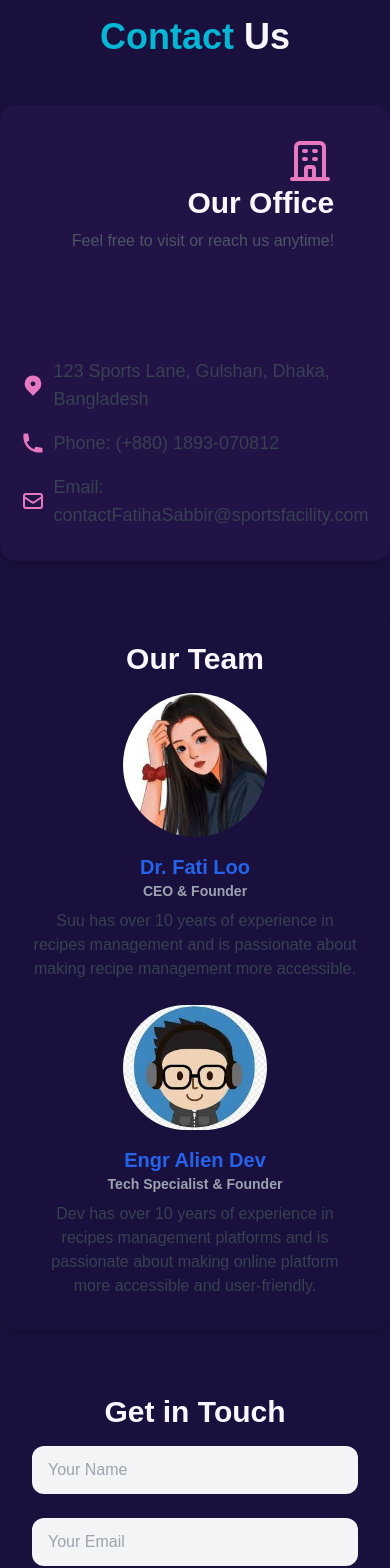
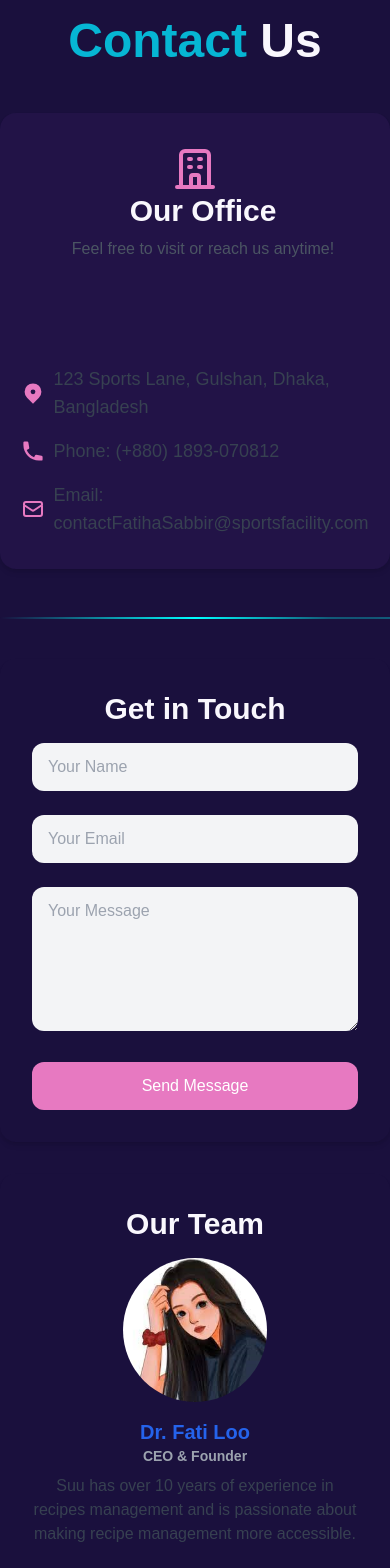
Before and after one commit to devalienbrain/tasty-tales-recipe-sharing-client, a Next.js app: page /contact in a window 390 px wide. Shown: the part 160-1728 px from the top of the page. Built offline with nearby package versions, Linux system fonts and the light colour scheme.

Commit message:
Redux added: code structure ok now

```diff
--- a/package.json
+++ b/package.json
@@ -9,11 +9,13 @@
     "lint": "next lint"
   },
   "dependencies": {
+    "@reduxjs/toolkit": "^2.3.0",
     "next": "14.1.3",
     "react": "^18",
     "react-dom": "^18",
     "react-hook-form": "^7.51.0",
     "react-icons": "^5.3.0",
+    "react-redux": "^9.1.2",
     "sharp": "^0.33.5"
   },
   "devDependencies": {
--- a/src/app/about/page.tsx
+++ b/src/app/about/page.tsx
@@ -5,7 +5,7 @@ const AboutUs: React.FC = () => {
   return (
     <section className="w-full py-10 text-base-content">
       <div className="container mx-auto space-y-8">
-        <h1 className="text-4xl font-extrabold text-center mb-6">
+        <h1 className="text-5xl font-black text-center mb-6">
           About <span className="text-cyan-400">TastyTales</span>
         </h1>
 
--- a/src/app/contact/page.tsx
+++ b/src/app/contact/page.tsx
@@ -36,14 +36,14 @@ const ContactUs: React.FC = () => {
       <section className="w-full py-10 bg-base-100 text-base-content">
         <div>
           {/* Title */}
-          <h1 className="text-4xl font-extrabold text-center mb-12">
+          <h1 className="text-5xl font-black text-center mb-12">
             {" "}
             <span className="text-cyan-500">Contact</span> Us
           </h1>
           {/* Contact Information */}
           <div className="my-12 flex flex-col md:flex-row justify-center items-center gap-20 shadow-md rounded-2xl bg-purple-500/5 p-8">
             {/* Left Side: Icon and Title */}
-            <div className="flex flex-col items-end space-x-4 mb-6 md:mb-0">
+            <div className="flex flex-col items-center md:items-end space-x-4 mb-6 md:mb-0">
               {/* Office Icon */}
               <div className="text-primary">
                 <i className="text-5xl">
@@ -51,7 +51,7 @@ const ContactUs: React.FC = () => {
                 </i>
               </div>
               {/* Office Title and Text */}
-              <div className="text-right">
+              <div className="text-center md:text-right">
                 <h2 className="text-3xl font-bold mb-2">Our Office</h2>
                 <p className="text-gray-600">
                   Feel free to visit or reach us anytime!
@@ -84,56 +84,9 @@ const ContactUs: React.FC = () => {
               </div>
             </div>
           </div>
+          <hr className="border-0 h-px bg-cyan-500 my-10 hr-animation" />
 
           <div className="grid grid-cols-1 md:grid-cols-2 gap-8">
-            {/* Team Member Card */}
-            <div className="bg-transparent shadow-md rounded-2xl p-8">
-              <h2 className="text-3xl font-bold mb-4 text-center">Our Team</h2>
-              <div className="flex flex-col items-center space-y-6">
-                <div className="flex flex-col items-center">
-                  <Image
-                    src={img1}
-                    alt="Dr. Fatiha"
-                    width={144}
-                    height={144}
-                    className="rounded-full"
-                  />
-                  <h3 className="font-bold text-xl text-blue-600 mt-4">
-                    Dr. Fati Loo
-                  </h3>
-                  <p className="text-sm text-gray-400 font-semibold">
-                    CEO & Founder
-                  </p>
-                  <p className="text-gray-700 text-center mt-2">
-                    Suu has over 10 years of experience in recipes management
-                    and is passionate about making recipe management more
-                    accessible.
-                  </p>
-                </div>
-
-                <div className="flex flex-col items-center">
-                  <Image
-                    src={img2}
-                    alt="Engr Alien Dev"
-                    width={144}
-                    height={144}
-                    className="rounded-full"
-                  />
-                  <h3 className="font-bold text-xl text-blue-600 mt-4">
-                    Engr Alien Dev
-                  </h3>
-                  <p className="text-sm text-gray-400 font-semibold">
-                    Tech Specialist & Founder
-                  </p>
-                  <p className="text-gray-700 text-center mt-2">
-                    Dev has over 10 years of experience in recipes management
-                    platforms and is passionate about making online platform
-                    more accessible and user-friendly.
-                  </p>
-                </div>
-              </div>
-            </div>
-
             {/* Contact Form */}
             <div className="bg-transparent shadow-md rounded-2xl p-8">
               <h2 className="text-3xl font-bold mb-4 text-center">
@@ -184,6 +137,53 @@ const ContactUs: React.FC = () => {
                 </button>
               </form>
             </div>
+            {/* Team Member Card */}
+            <div className="bg-transparent shadow-md rounded-2xl p-8">
+              <h2 className="text-3xl font-bold mb-4 text-center">Our Team</h2>
+              <div className="flex flex-col items-center space-y-6">
+                <div className="flex flex-col items-center">
+                  <Image
+                    src={img1}
+                    alt="Dr. Fatiha"
+                    width={144}
+                    height={144}
+                    className="rounded-full"
+                  />
+                  <h3 className="font-bold text-xl text-blue-600 mt-4">
+                    Dr. Fati Loo
+                  </h3>
+                  <p className="text-sm text-gray-400 font-semibold">
+                    CEO & Founder
+                  </p>
+                  <p className="text-gray-700 text-center mt-2">
+                    Suu has over 10 years of experience in recipes management
+                    and is passionate about making recipe management more
+                    accessible.
+                  </p>
+                </div>
+
+                <div className="flex flex-col items-center">
+                  <Image
+                    src={img2}
+                    alt="Engr Alien Dev"
+                    width={144}
+                    height={144}
+                    className="rounded-full"
+                  />
+                  <h3 className="font-bold text-xl text-blue-600 mt-4">
+                    Engr Alien Dev
+                  </h3>
+                  <p className="text-sm text-gray-400 font-semibold">
+                    Tech Specialist & Founder
+                  </p>
+                  <p className="text-gray-700 text-center mt-2">
+                    Dev has over 10 years of experience in recipes management
+                    platforms and is passionate about making online platform
+                    more accessible and user-friendly.
+                  </p>
+                </div>
+              </div>
+            </div>
           </div>
         </div>
       </section>
--- a/src/app/layout.tsx
+++ b/src/app/layout.tsx
@@ -1,15 +1,15 @@
 import type { Metadata } from "next";
-
 import "./globals.css";
 import Navbar from "@/components/shared/Navbar";
 import Footer from "@/components/shared/Footer";
+import ReduxProvider from "@/components/shared/ReduxProvider"; // Import ReduxProvider
 
 export const metadata: Metadata = {
   title: "Tasty Tales Recipes",
   description: "Owned by devalienbrain",
 };
 
-export default async function RootLayout({
+export default function RootLayout({
   children,
 }: Readonly<{
   children: React.ReactNode;
@@ -20,11 +20,15 @@ export default async function RootLayout({
         <link rel="icon" href="/favicon.jpeg" sizes="any" />
       </head>
       <body className="max-w-7xl mx-auto">
-        <Navbar />
-        <hr className="border-t-0.5 border-gray-200/30 my-6" />
-        <div className="min-h-screen py-3">{children}</div>
-        <hr className="border-t-0.5 border-gray-200/30 my-6" />
-        <Footer />
+        <ReduxProvider>
+          {" "}
+          {/* Wrap the layout with ReduxProvider */}
+          <Navbar />
+          <hr className="border-t-0.5 border-gray-200/30 my-6" />
+          <div className="min-h-screen py-3">{children}</div>
+          <hr className="border-t-0.5 border-gray-200/30 my-6" />
+          <Footer />
+        </ReduxProvider>
       </body>
     </html>
   );
--- a/src/app/register/page.tsx
+++ b/src/app/register/page.tsx
@@ -32,7 +32,7 @@ const RegisterPage = () => {
   return (
     <div className="flex justify-center items-center min-h-screen bg-white rounded-2xl">
       <div className="w-full text-center">
-        <h1 className="text-4xl font-extrabold text-cyan-600 mb-5">
+        <h1 className="text-4xl font-extrabold text-cyan-600 mb-5 pt-16">
           Register <span className="text-black"> Here</span>
         </h1>
         <div className="flex flex-col md:flex-row-reverse justify-between items-center">
--- a/src/components/Banner.tsx
+++ b/src/components/Banner.tsx
@@ -3,7 +3,7 @@ const Banner: React.FC = () => {
       <section className="w-full py-20 bg-gradient-to-r from-transparent to-white/20 dark:from-gray-900/25 dark:to-gray-600/25 rounded-2xl">
         <div className="flex flex-col items-center justify-center">
           {/* Text Section */}
-          <h1 className="text-4xl md:text-5xl lg:text-7xl font-extrabold text-gray-800 dark:text-gray-100 leading-tight text-center lg:text-left">
+          <h1 className="text-4xl md:text-5xl lg:text-7xl font-black text-gray-800 dark:text-gray-100 leading-tight text-center lg:text-left">
             Welcome to <span className="text-cyan-500">Tasty Tales</span>
           </h1>
           <h3 className="py-3 text-base md:text-lg lg:text-xl font-bold text-gray-600 dark:text-gray-400 leading-tight text-center lg:text-left">
--- a/src/components/Faq.tsx
+++ b/src/components/Faq.tsx
@@ -49,7 +49,7 @@ const FAQSection: React.FC = () => {
       </h2>
       <div className="flex flex-col gap-6">
         {faqs.map((faq, index) => (
-          <div key={index} className="border-b border-cyan-500 cursor-pointer">
+          <div key={index} className="border-b border-cyan-500/15 cursor-pointer">
             <div
               onClick={() => toggleFAQ(index)}
               className="flex justify-between items-center py-4"
--- /dev/null
+++ b/src/components/shared/ReduxProvider.tsx
@@ -0,0 +1,13 @@
+// src/components/shared/ReduxProvider.tsx
+"use client"; // Mark this as a client-side component
+
+import { Provider } from "react-redux";
+import { store } from "@/redux/store";
+
+export default function ReduxProvider({
+  children,
+}: {
+  children: React.ReactNode;
+}) {
+  return <Provider store={store}>{children}</Provider>;
+}
```
Also changed, not shown: src/redux/types/index.ts (line endings or trailing spaces), 1 other file (tests, documents, lock files or other folders).
